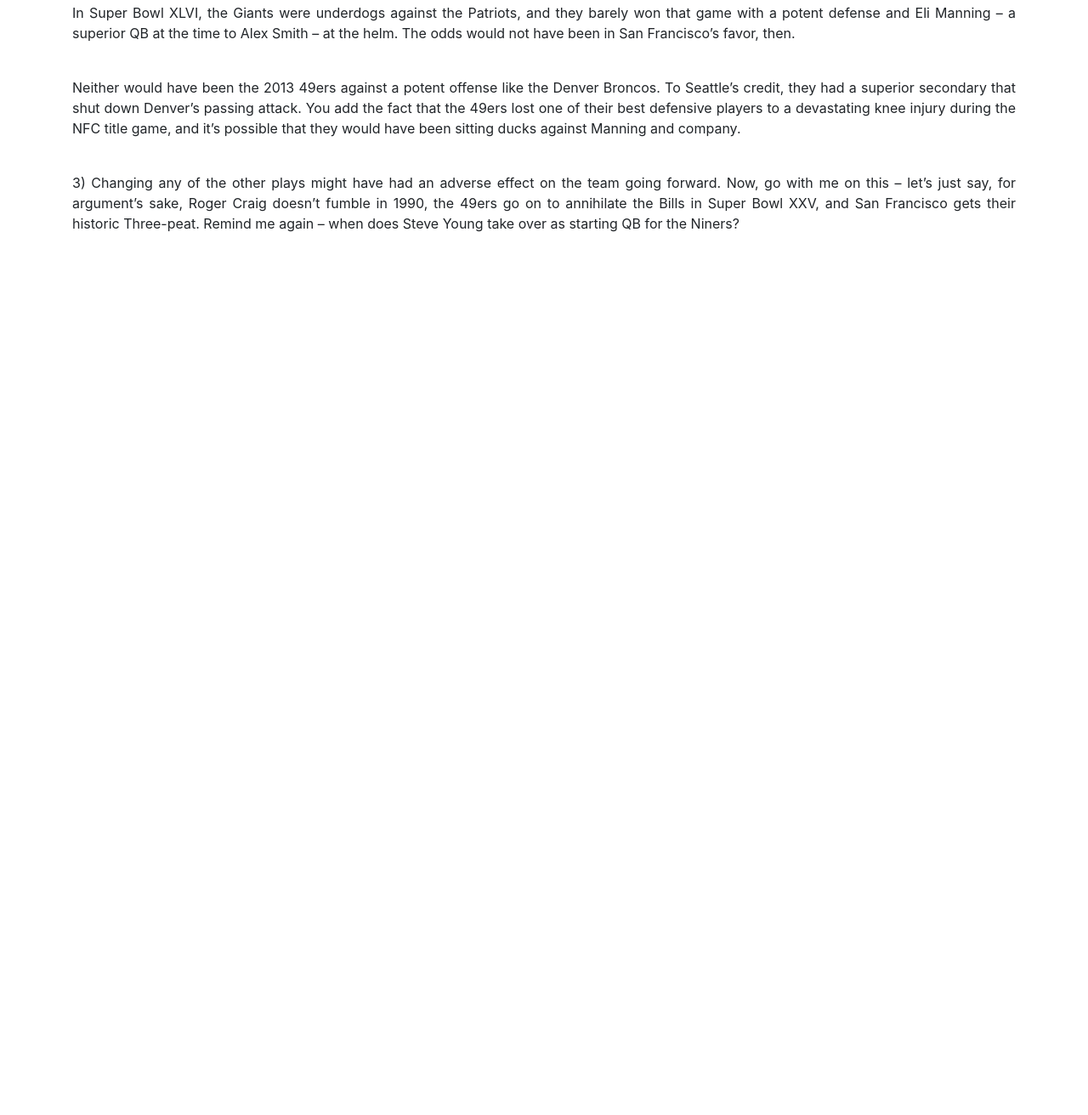
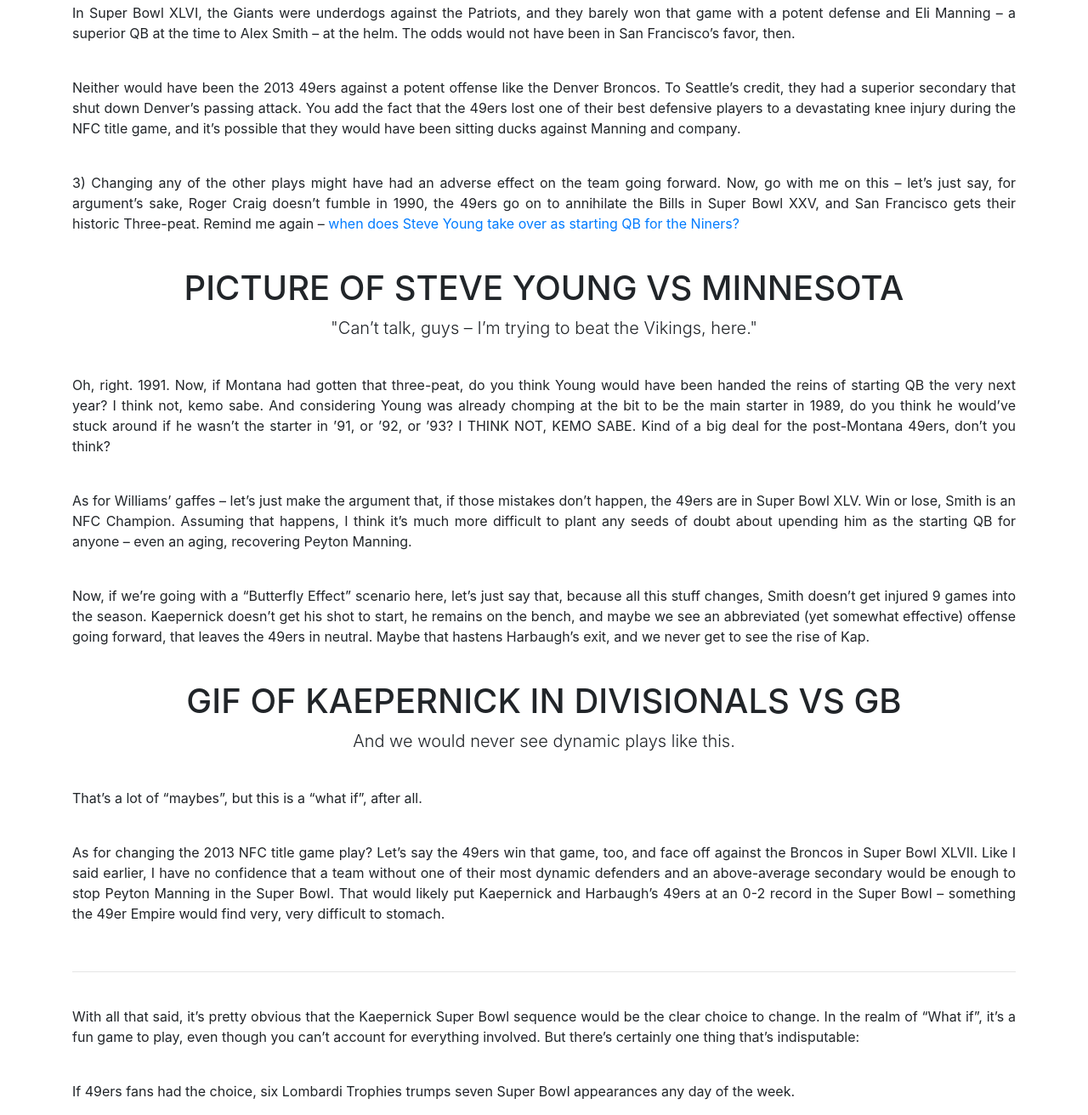
Before and after one commit to kingbrs49/MachoSportsReport, a website: page public/html/articles/article-2015-07-09.html in a window 1280 px wide. Shown: the part 3674-4986 px from the top of the page at 85% size. Before the commit the page ends 3965 px from the top, so only its background shows below. Drawn offline with nearby package versions, Linux system fonts and the light colour scheme.

Commit message:
finished content on article-2015-07-09

```diff
--- a/public/html/articles/article-2015-07-09.html
+++ b/public/html/articles/article-2015-07-09.html
@@ -189,7 +189,51 @@
         </p>
         <br>
         <p>
-            3) Changing any of the other plays might have had an adverse effect on the team going forward. Now, go with me on this – let’s just say, for argument’s sake, Roger Craig doesn’t fumble in 1990, the 49ers go on to annihilate the Bills in Super Bowl XXV, and San Francisco gets their historic Three-peat. Remind me again – when does Steve Young take over as starting QB for the Niners?
+            3) Changing any of the other plays might have had an adverse effect on the team going forward. Now, go with me on this – let’s just say, for argument’s sake, Roger Craig doesn’t fumble in 1990, the 49ers go on to annihilate the Bills in Super Bowl XXV, and San Francisco gets their historic Three-peat. Remind me again – <a href="https://en.wikipedia.org/wiki/List_of_San_Francisco_49ers_starting_quarterbacks">when does Steve Young take over as starting QB for the Niners?</a>
+        </p>
+        <br>
+        <h1 class="text-center">
+            PICTURE OF STEVE YOUNG VS MINNESOTA
+        </h1>
+        <p class="lead text-center">
+            "Can’t talk, guys – I’m trying to beat the Vikings, here."
+        </p>
+        <br>
+        <p>
+            Oh, right. 1991. Now, if Montana had gotten that three-peat, do you think Young would have been handed the reins of starting QB the very next year? I think not, kemo sabe. And considering Young was already chomping at the bit to be the main starter in 1989, do you think he would’ve stuck around if he wasn’t the starter in ’91, or ’92, or ’93? I THINK NOT, KEMO SABE. Kind of a big deal for the post-Montana 49ers, don’t you think?
+        </p>
+        <br>
+        <p>
+            As for Williams’ gaffes – let’s just make the argument that, if those mistakes don’t happen, the 49ers are in Super Bowl XLV. Win or lose, Smith is an NFC Champion. Assuming that happens, I think it’s much more difficult to plant any seeds of doubt about upending him as the starting QB for anyone – even an aging, recovering Peyton Manning.
+        </p>
+        <br>
+        <p>
+            Now, if we’re going with a “Butterfly Effect” scenario here, let’s just say that, because all this stuff changes, Smith doesn’t get injured 9 games into the season. Kaepernick doesn’t get his shot to start, he remains on the bench, and maybe we see an abbreviated (yet somewhat effective) offense going forward, that leaves the 49ers in neutral. Maybe that hastens Harbaugh’s exit, and we never get to see the rise of Kap.
+        </p>
+        <br>
+        <h1 class="text-center">
+            GIF OF KAEPERNICK IN DIVISIONALS VS GB
+        </h1>
+        <p class="lead text-center">
+            And we would never see dynamic plays like this.
+        </p>
+        <br>
+        <p>
+            That’s a lot of “maybes”, but this is a “what if”, after all.
+        </p>
+        <br>
+        <p>
+            As for changing the 2013 NFC title game play? Let’s say the 49ers win that game, too, and face off against the Broncos in Super Bowl XLVII. Like I said earlier, I have no confidence that a team without one of their most dynamic defenders and an above-average secondary would be enough to stop Peyton Manning in the Super Bowl. That would likely put Kaepernick and Harbaugh’s 49ers at an 0-2 record in the Super Bowl – something the 49er Empire would find very, very difficult to stomach.
+        </p>
+        <br>
+        <hr>
+        <br>
+        <p>
+            With all that said, it’s pretty obvious that the Kaepernick Super Bowl sequence would be the clear choice to change. In the realm of “What if”, it’s a fun game to play, even though you can’t account for everything involved. But there’s certainly one thing that’s indisputable:
+        </p>
+        <br>
+        <p>
+            If 49ers fans had the choice, six Lombardi Trophies trumps seven Super Bowl appearances any day of the week.
         </p>
     </div>
 
```
